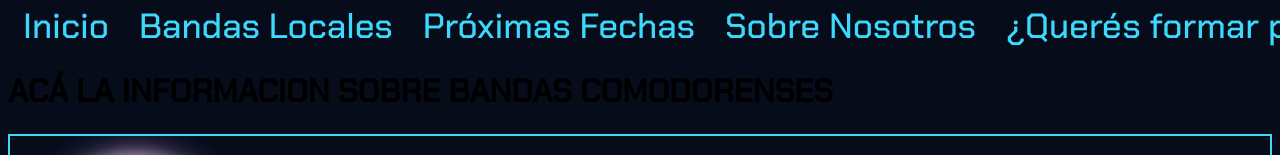
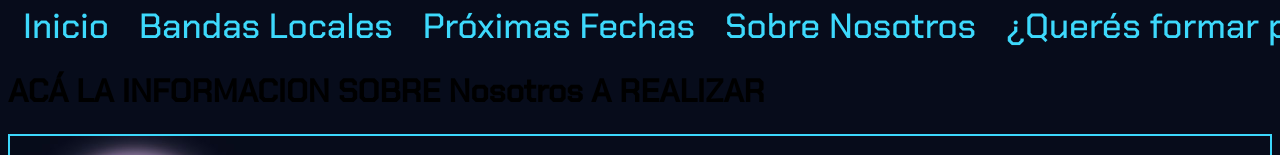
Before and after one commit to vyrodriguez/ProyectoIngenias, a plain HTML site: page sobreNosotros.html in a window 1280 px wide. Shown: the part 279-434 px from the top of the page. Drawn offline with Linux system fonts and the light colour scheme.

Commit message:
cambie el h1

```diff
--- a/sobreNosotros.html
+++ b/sobreNosotros.html
@@ -41,7 +41,7 @@
     </header>
 
 <main>
-    <h1>ACÁ LA INFORMACION SOBRE BANDAS COMODORENSES</h1>
+    <h1>ACÁ LA INFORMACION SOBRE Nosotros A REALIZAR</h1>
 </main>
 <footer>
     <img class="logoredondoFooterB" src="img/logotiporedondo2.jpg" alt="Logotipo Bandas Comodoro Rivadavia">
```
